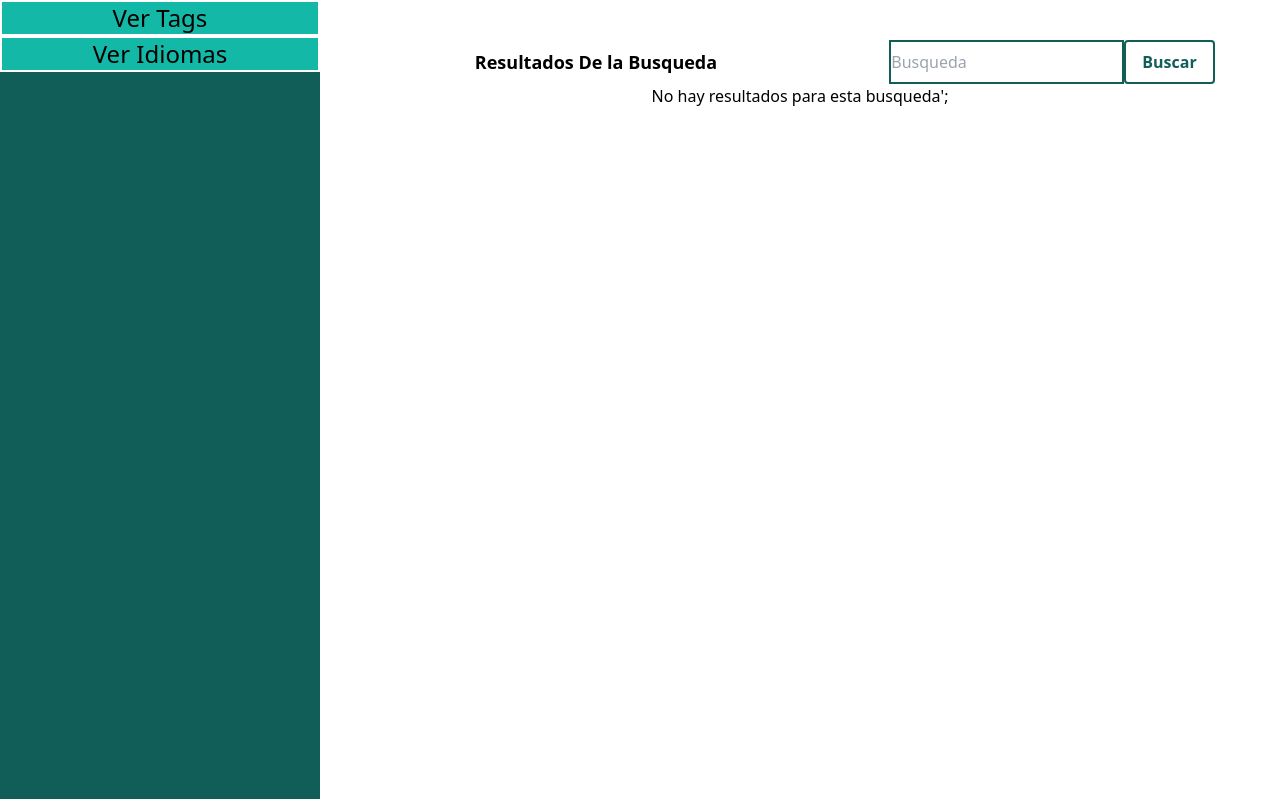
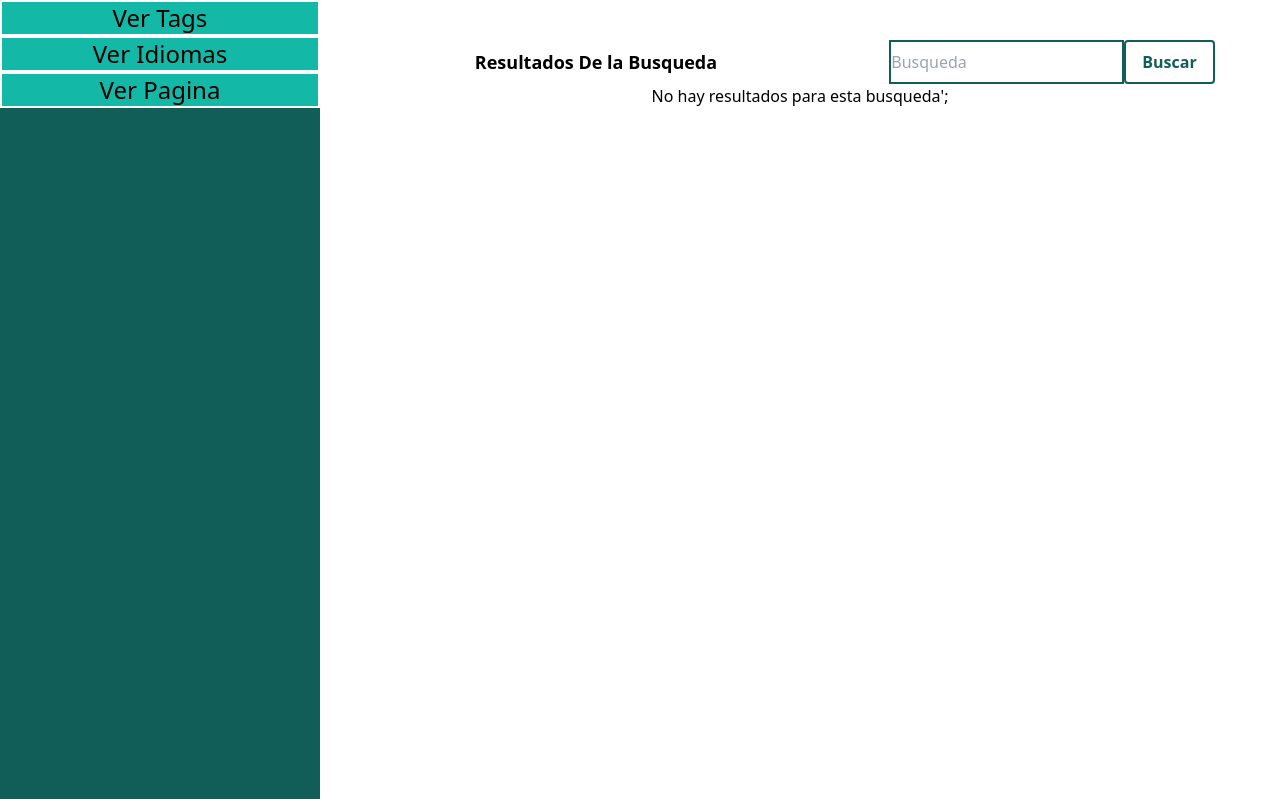
Before and after one commit to Caradrian14/Lang-Panel--FP-Final-Project, a PHP site: template admin-idioms-master/src/main/project/views/searcherResults.php in a window 1280 px wide. Shown: the part 85-884 px from the top of the page. Run offline with PHP 8.4, Linux system fonts and the light colour scheme; the template is opened without the code that fills it, so the values that code supplies are empty; style sheets or scripts are compiled from the project's sources; some libraries are stand-ins or nearby versions.

Commit message:
[fix] last changes

```diff
--- a/admin-idioms-master/src/main/project/views/layout/aside.php
+++ b/admin-idioms-master/src/main/project/views/layout/aside.php
@@ -14,6 +14,11 @@
                     Ver Idiomas
                 </li>
             </a>
+            <a href="/?Controller=front&method=goLanding">
+                <li class="border-2 border-white bg-teal-500 px-12 hover:bg-teal-900 hover:text-white ease-in duration-300">
+                    Ver Pagina
+                </li>
+            </a>
         </ul>
     </nav>
 </aside>
--- a/admin-idioms-master/src/main/project/views/layout/header.php
+++ b/admin-idioms-master/src/main/project/views/layout/header.php
@@ -3,7 +3,6 @@
         <div class="flex-1 text-left">
             <h1 class="text-white text-xl">Panel de Administración de Idiomas</h1>
         </div>
-
         <div class="flex-1 ml-5 text-right items-end">
             <h4 class="text-white"><i class="fa fa-user" style="font-size:36px"></i> Perfil: Administrador</h4>
         </div>
--- a/admin-idioms-master/src/main/project/views/public/index.php
+++ b/admin-idioms-master/src/main/project/views/public/index.php
@@ -6,8 +6,8 @@
     <meta http-equiv="X-UA-Compatible" content="IE=edge">
     <meta name="viewport" content="width=device-width, initial-scale=1.0">
     <script src="https://cdn.tailwindcss.com"></script>
-    <script src="https://code.jquery.com/jquery-3.6.0.min.js" async></script>
-    <script src="src/main/resources/js/publicScript.js" async></script>
+    <!-- <script src="https://code.jquery.com/jquery-3.6.0.min.js" async></script>
+    <script src="src/main/resources/js/publicScript.js" async></script> -->
     <link rel="stylesheet" href="src/main/resources/css/publicStyle.css">
     <title>Chocolutia</title>
 </head>
@@ -209,6 +209,8 @@
             </div>
         </div>
     </footer>
+    <script src="https://code.jquery.com/jquery-3.6.0.min.js"></script>
+    <script src="src/main/resources/js/publicScript.js"></script>
 </body>
 
 </html>
--- a/admin-idioms-master/src/main/project/views/searcherResults.php
+++ b/admin-idioms-master/src/main/project/views/searcherResults.php
@@ -64,13 +64,13 @@
                                     <div class="lg:min-w-full divide-y divide-gray-200">
                                         <table class="table-auto lgmx-20 text-center">
                                             <tr>
-                                                <td class="p-2 px-12 flex justify-start w-48">
+                                                <td class="p-2 px-12 flex justify-start w-56">
                                                     <?= $elements['textId'] ?>
                                                 </td>
-                                                <td class="p-2 px-12 w-48">
+                                                <td class="p-2 px-12 w-56">
                                                     <?= $elements['langTag'] ?>
                                                 </td>
-                                                <td class="p-2 px-12 w-48">
+                                                <td class="p-2 px-12 w-56">
                                                     <?= $elements['body'] ?>
                                                 </td>
                                             </tr>
```
Also changed, not shown: admin-idioms-master/config.php (+5 -4 lines), admin-idioms-master/src/main/resources/js/publicScript.js (line endings or trailing spaces).
